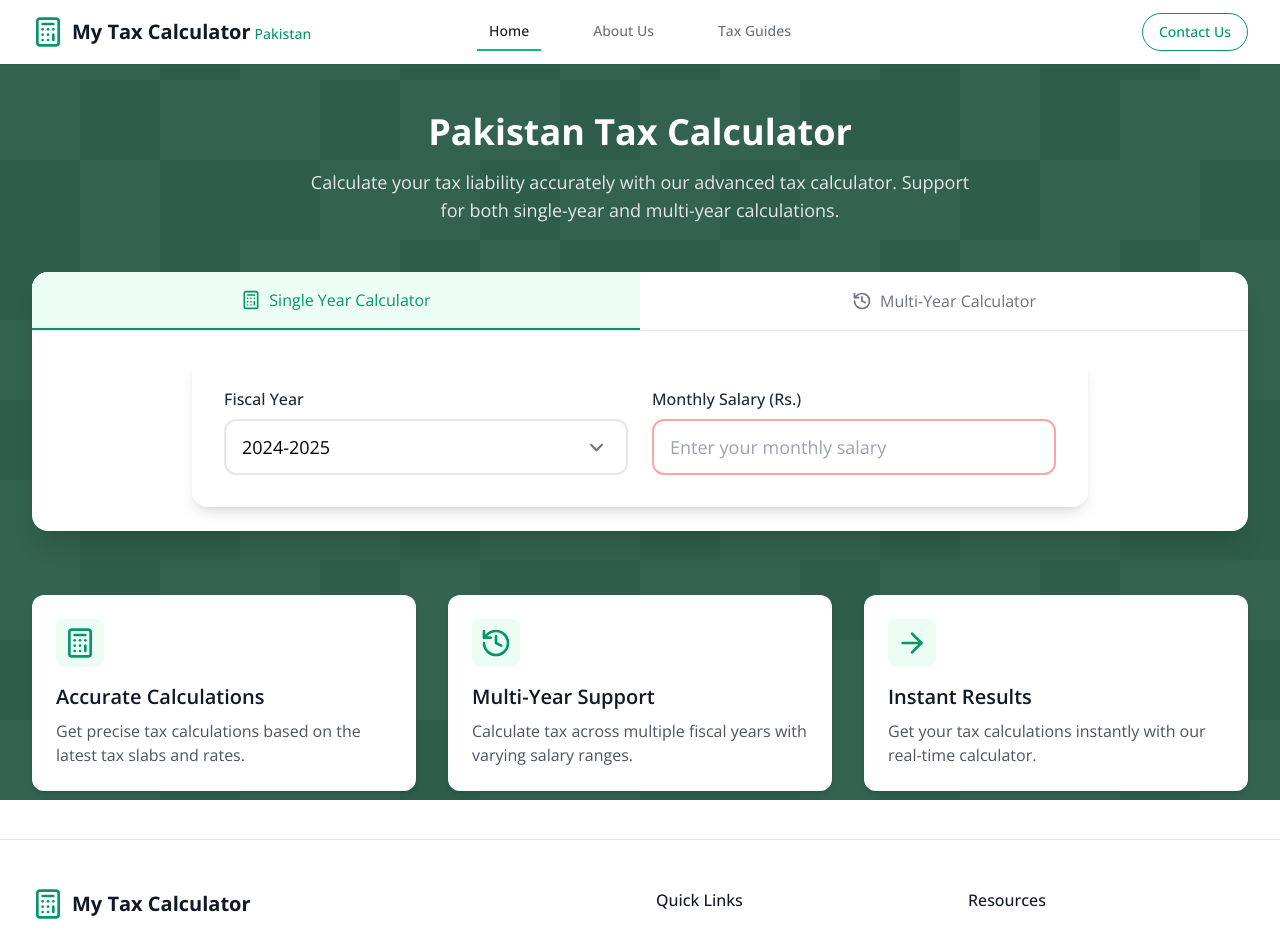
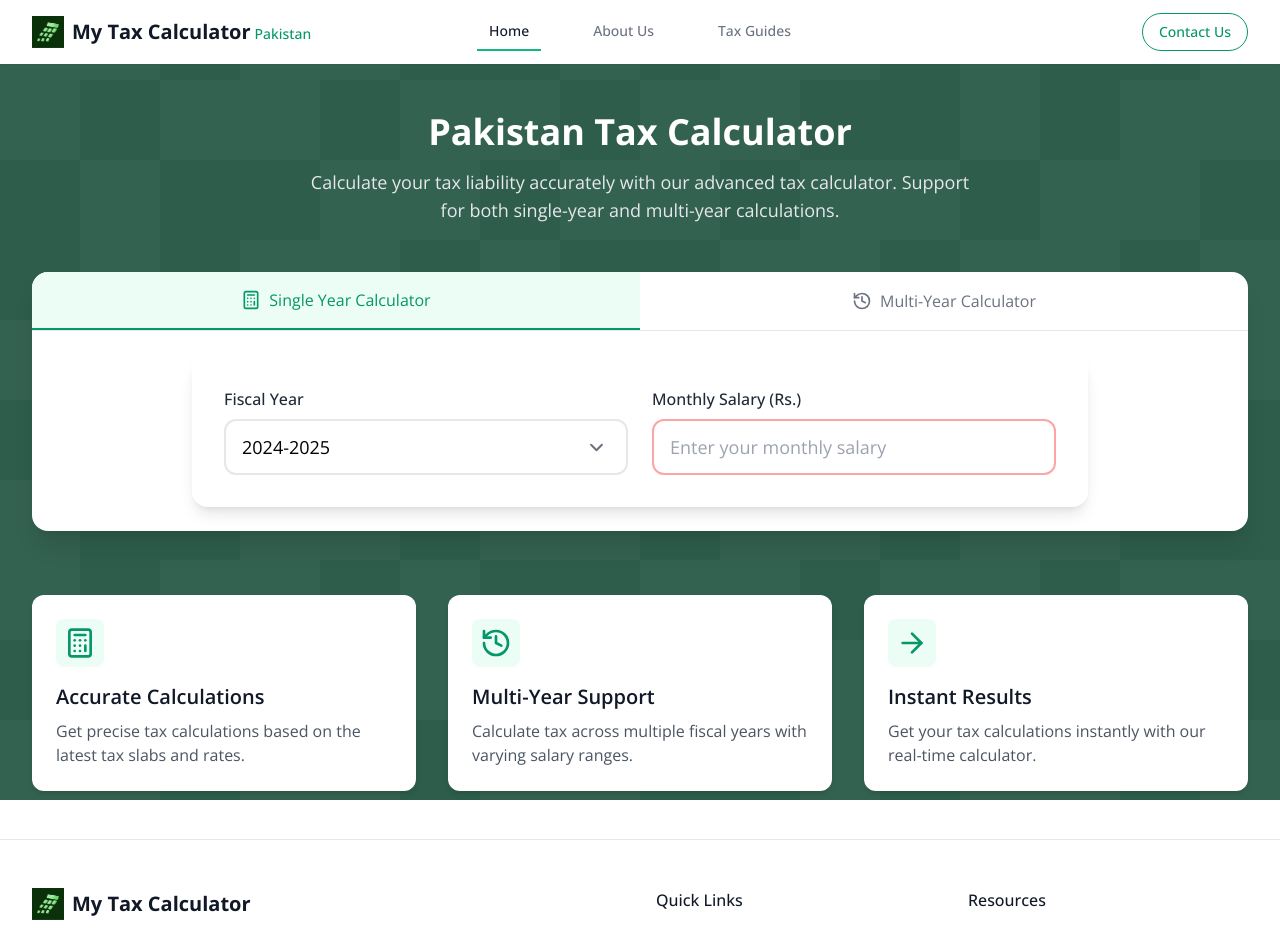
Before and after one commit to mirzashehryar97/mytaxcalculator, a React (Vite) app: page / in a window 1280 px wide. Shown: the top 933 px of the page. Built offline with nearby package versions, Linux system fonts and the light colour scheme.

Commit message:
Adding logo

```diff
--- a/index.html
+++ b/index.html
@@ -2,7 +2,7 @@
 <html lang="en">
   <head>
     <meta charset="UTF-8" />
-    <link rel="icon" type="image/svg+xml" href="/vite.svg" />
+    <link rel="icon" type="image/png" href="/main-logo.png" />
     <meta name="viewport" content="width=device-width, initial-scale=1.0" />
     <link rel="preconnect" href="https://fonts.googleapis.com">
     <link rel="preconnect" href="https://fonts.gstatic.com" crossorigin>
--- a/src/components/Footer.tsx
+++ b/src/components/Footer.tsx
@@ -1,4 +1,4 @@
-import { Calculator, Mail, Twitter, Linkedin } from 'lucide-react';
+import { Mail, Twitter, Linkedin } from 'lucide-react';
 import { Link } from 'react-router-dom';
 
 const Footer = () => {
@@ -11,7 +11,7 @@ const Footer = () => {
           {/* Logo and Description */}
           <div className="col-span-1 md:col-span-2">
             <div className="flex items-center">
-              <Calculator className="h-8 w-8 text-emerald-600" />
+              <img src="/main-logo.png" alt="My Tax Calculator Logo" className="h-8 w-8 text-emerald-600" />
               <span className="ml-2 text-xl font-bold text-gray-900">My Tax Calculator</span>
             </div>
             <p className="mt-4 text-gray-600 text-sm">
--- a/src/components/Header.tsx
+++ b/src/components/Header.tsx
@@ -1,5 +1,5 @@
 import { useState } from 'react';
-import { Calculator, Menu, X } from 'lucide-react';
+import { Menu, X } from 'lucide-react';
 import { Link, useLocation } from 'react-router-dom';
 
 const Header = () => {
@@ -17,7 +17,7 @@ const Header = () => {
           {/* Logo */}
           <div className="flex items-center md:absolute md:left-0">
             <Link to="/" className="flex items-center">
-              <Calculator className="h-8 w-8 text-emerald-600" />
+              <img src="/main-logo.png" alt="My Tax Calculator Logo" className="h-8 w-8 text-emerald-600" />
               <div className="ml-2">
                 <span className="text-xl font-bold text-gray-900">My Tax Calculator</span>
                 <span className="hidden md:inline-block ml-1 text-sm text-emerald-600 font-medium">Pakistan</span>
```
Also changed, not shown: main-logo.png (added).
